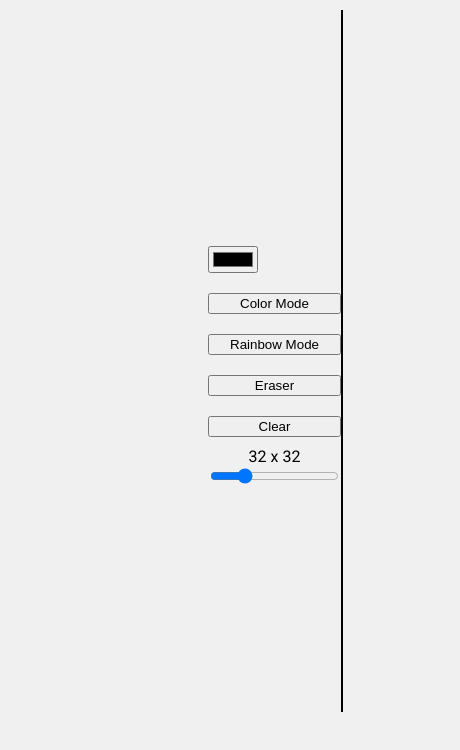
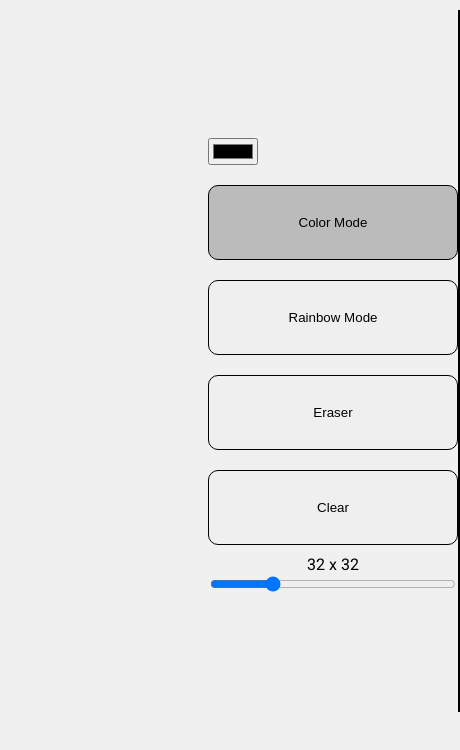
Before and after one commit to Guacamoley/etch-a-sketch, a plain HTML site: page index.html in a window 390 px wide. Both pictures are taken after a click on the button "Color Mode". Shown: the part 99-849 px from the top of the page, 460 px wide, since content can reach past the window. Drawn offline with Linux system fonts and the light colour scheme.

Commit message:
Update button responsiveness and animation

```diff
--- a/etchasketch.js
+++ b/etchasketch.js
@@ -51,6 +51,9 @@ function makeGrid(rows, columns) {
   const colorButton = document.getElementById("colorButton");
   colorButton.addEventListener("click", () => {
     isRainbowMode = false;
+    colorButton.classList.add("active-button");
+    rainbowButton.classList.remove("active-button");
+    eraserButton.classList.remove("active-button");
   });
 
   let isRainbowMode = false;
@@ -58,11 +61,16 @@ function makeGrid(rows, columns) {
   const rainbowButton = document.getElementById("rainbowButton");
   rainbowButton.addEventListener("click", () => {
     isRainbowMode = !isRainbowMode;
+    colorButton.classList.remove("active-button");
+    rainbowButton.classList.add("active-button");
+    eraserButton.classList.remove("active-button");
   });
 
   const eraserButton = document.getElementById("eraserButton");
   eraserButton.addEventListener("click", () => {
-    // Implement eraser mode functionality.
+    colorButton.classList.remove("active-button");
+    rainbowButton.classList.remove("active-button");
+    eraserButton.classList.add("active-button");
   });
 
   const clearButton = document.getElementById("clearButton");
--- a/index.html
+++ b/index.html
@@ -18,10 +18,10 @@
     <main class="main">
         <div class="settings">
             <input type="color" class="color-picker">
-            <button id="colorButton" class="button">Color Mode</button>
-            <button id="rainbowButton" class="button">Rainbow Mode</button>
-            <button id="eraserButton" class="button">Eraser</button>
-            <button id="clearButton" class="button">Clear</button>
+            <button id="colorButton" class="button toggle-button">Color Mode</button>
+            <button id="rainbowButton" class="button toggle-button">Rainbow Mode</button>
+            <button id="eraserButton" class="button toggle-button">Eraser</button>
+            <button id="clearButton" class="button toggle-button">Clear</button>
             <div id="gridSize">16 x 16</div>
             <input type="range" id="sizeSlider" value="16" min="1" max="64">
         </div>
--- a/style.css
+++ b/style.css
@@ -52,6 +52,22 @@ footer {
 
 .button {
     margin: 10px 0;
+    height: 75px;
+    width: 250px;
+    border-radius: 10px;
+    border: 1px solid #000;
+    cursor: pointer;
+    transition: background-color 0.5s, transform 0.2s;
+}
+
+.button:hover {
+    transform: scale(1.05); /* Increase the scale (size) by 10% on hover */
+}
+
+.active-button {
+    background-color: #bbbbbb;
+    color: rgb(0, 0, 0);
+    transition: background-color 0.5s, transform 0.5s;
 }
 
 .color-picker {
```
